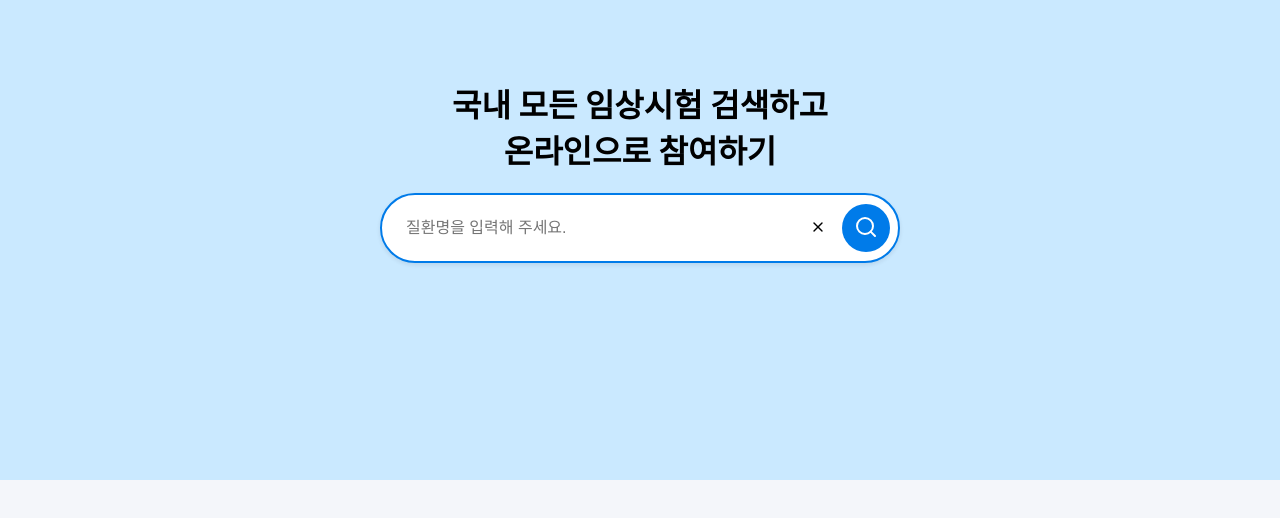
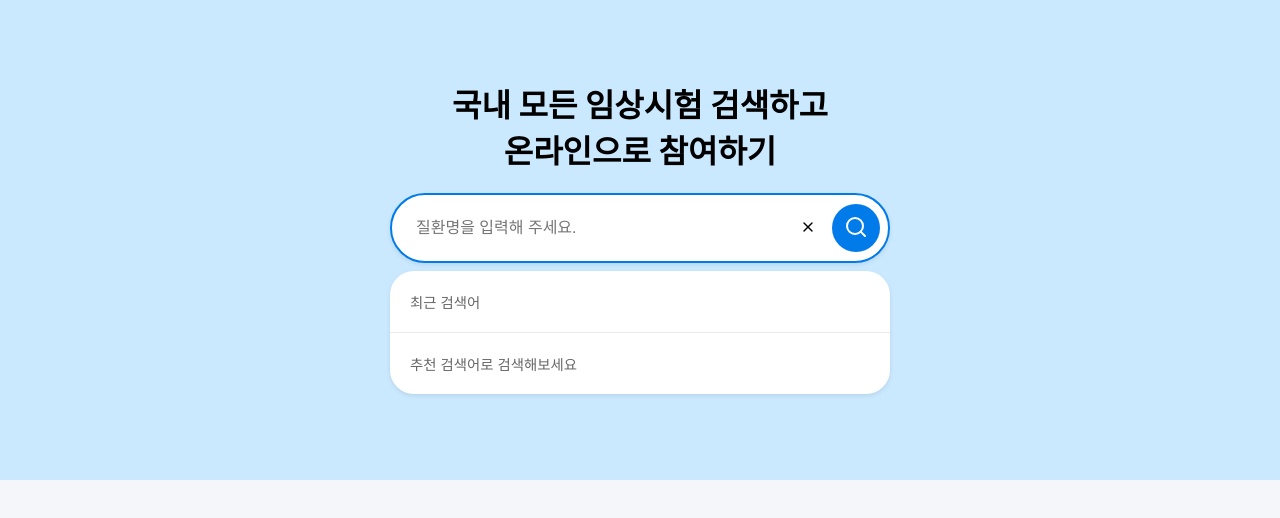
Before and after one commit to Chaam2/search-bar-clone, a React (Create React App) app: page / in a window 1280 px wide. Shown: the top 518 px of the page. Built offline with nearby package versions, Linux system fonts and the light colour scheme.

Commit message:
Fix : CancelButton 항상 렌더링되도록 수정

```diff
--- a/src/components/search/SearchBar.tsx
+++ b/src/components/search/SearchBar.tsx
@@ -14,7 +14,7 @@ const SearchBar = () => {
   const debouncedKeyword = useDebounce(keyword);
 
   return (
-    <div>
+    <>
       <SearchBarContainer isFocused={isFocused}>
         <SearchBarInput
           type="text"
@@ -25,7 +25,6 @@ const SearchBar = () => {
           onBlur={() => setIsFocused(false)}
           autoFocus
         />
-        {isFocused && (
         <CancelButton
           onClick={() => {
             setKeyword('');
@@ -33,19 +32,20 @@ const SearchBar = () => {
         >
           <LuX size={16} />
         </CancelButton>
-        )}
         <SearchButton>
           <LuSearch size={24} color={'#ffffff'} />
         </SearchButton>
       </SearchBarContainer>
-      {!isFocused && <SearchSuggestionBox keyword={keyword} debouncedKeyword={debouncedKeyword} />}
-    </div>
+      {isFocused && <SearchSuggestionBox keyword={keyword} debouncedKeyword={debouncedKeyword} />}
+    </>
   );
 };
 
 export default SearchBar;
 
 const SearchBarContainer = styled.div<{ isFocused: boolean }>`
+  box-sizing: border-box;
+  width: 500px;
   border-radius: 42px;
   border: 2px solid ${props => (props.isFocused ? '#007be9' : '#ffffff')};
   background-color: #ffffff;
@@ -53,7 +53,6 @@ const SearchBarContainer = styled.div<{ isFocused: boolean }>`
   align-items: center;
   justify-content: space-between;
   gap: 16px;
-  width: 500px;
   padding: 8px;
   box-shadow: 0px 2px 4px #1e202519;
   cursor: pointer;
```
Lines whose indentation alone changed are shown as unchanged.
